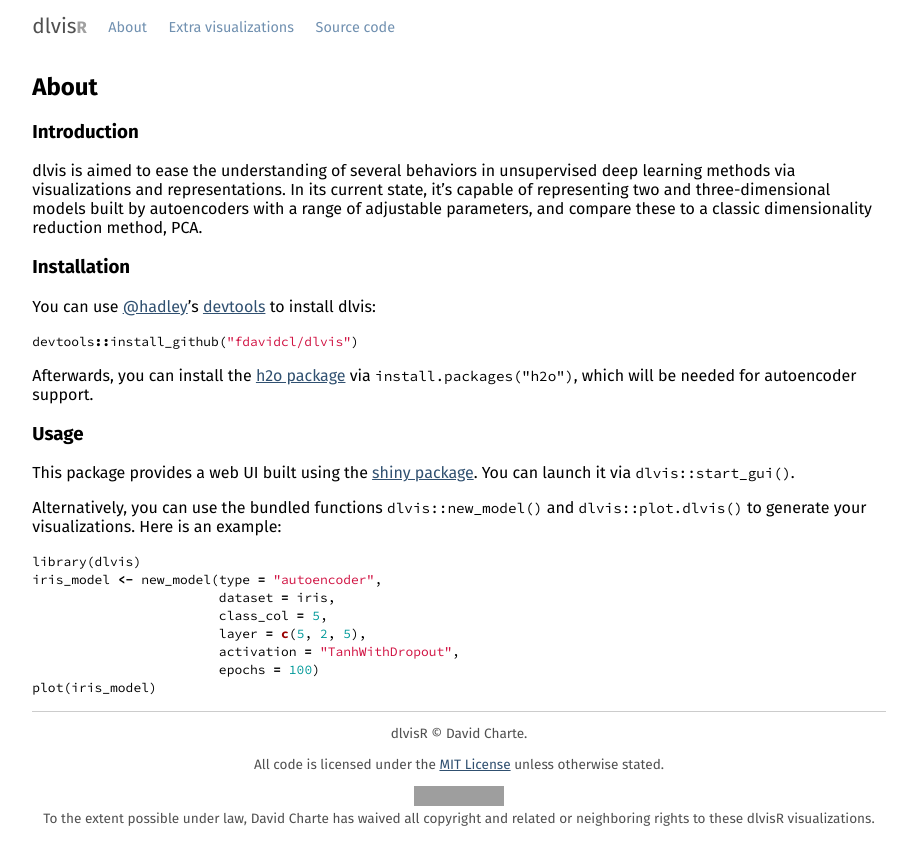
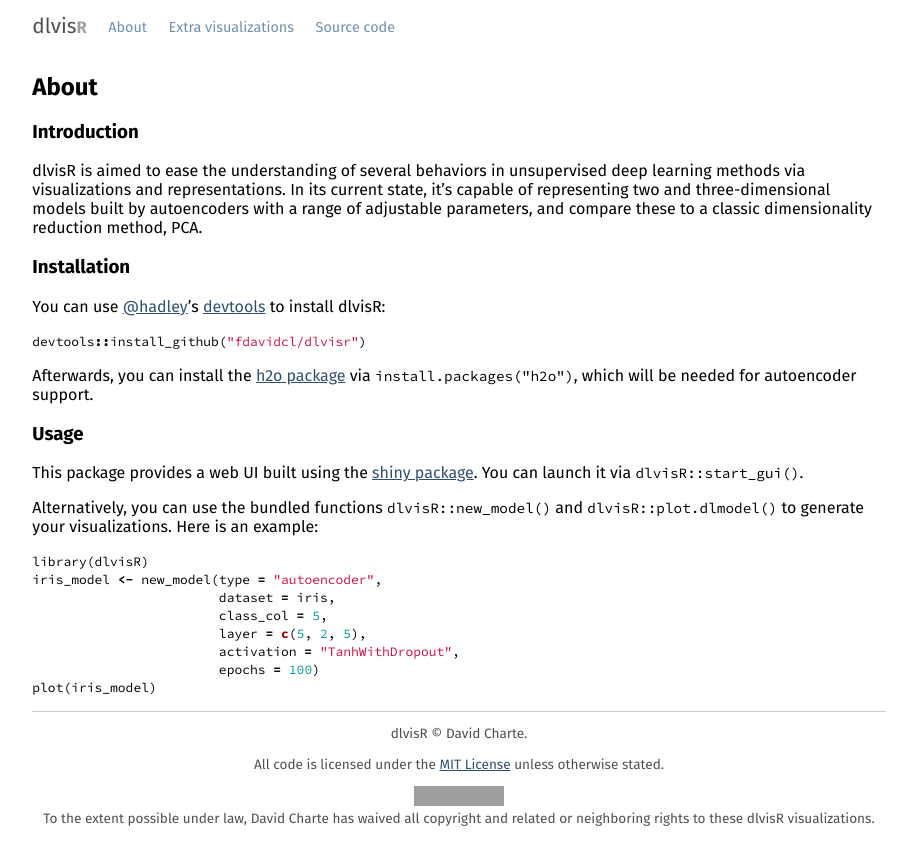
Before and after one commit to alabarga/rutavis, a Jekyll site: the page built from about.md, in a window 1280 px wide. Shown: the top 865 px of the page, without its empty margins (181-1098 px from the left). Built offline with Jekyll 4.4.1, drawn with Linux system fonts in a browser that asks for light colours; grey boxes are pictures that could not be loaded.

Commit message:
Name fixes

```diff
--- a/about.md
+++ b/about.md
@@ -6,26 +6,26 @@ title: About
 
 ### Introduction
 
-dlvis is aimed to ease the understanding of several behaviors in unsupervised deep learning methods via visualizations and representations. In its current state, it's capable of representing two and three-dimensional models built by autoencoders with a range of adjustable parameters, and compare these to a classic dimensionality reduction method, PCA.
+dlvisR is aimed to ease the understanding of several behaviors in unsupervised deep learning methods via visualizations and representations. In its current state, it's capable of representing two and three-dimensional models built by autoencoders with a range of adjustable parameters, and compare these to a classic dimensionality reduction method, PCA.
 
 ### Installation
 
-You can use [@hadley](https://github.com/hadley)'s [devtools](https://cran.r-project.org/web/packages/devtools/index.html) to install dlvis:
+You can use [@hadley](https://github.com/hadley)'s [devtools](https://cran.r-project.org/web/packages/devtools/index.html) to install dlvisR:
 
 ~~~r
-devtools::install_github("fdavidcl/dlvis")
+devtools::install_github("fdavidcl/dlvisr")
 ~~~
 
 Afterwards, you can install the [h2o package](https://cran.r-project.org/web/packages/h2o/index.html) via `install.packages("h2o")`, which will be needed for autoencoder support.
 
 ### Usage
 
-This package provides a web UI built using the [shiny package](https://cran.r-project.org/web/packages/shiny/). You can launch it via `dlvis::start_gui()`.
+This package provides a web UI built using the [shiny package](https://cran.r-project.org/web/packages/shiny/). You can launch it via `dlvisR::start_gui()`.
 
-Alternatively, you can use the bundled functions `dlvis::new_model()` and `dlvis::plot.dlvis()` to generate your visualizations. Here is an example:
+Alternatively, you can use the bundled functions `dlvisR::new_model()` and `dlvisR::plot.dlmodel()` to generate your visualizations. Here is an example:
 
 ~~~r
-library(dlvis)
+library(dlvisR)
 iris_model <- new_model(type = "autoencoder",
                         dataset = iris,
                         class_col = 5,
```
